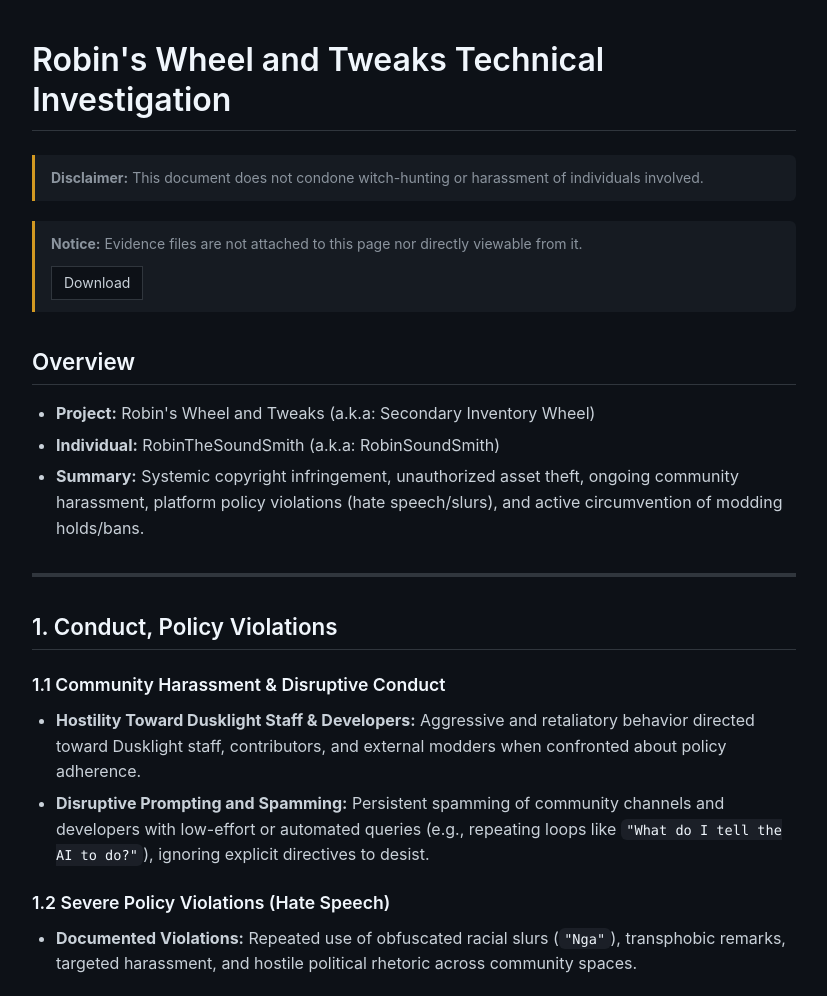
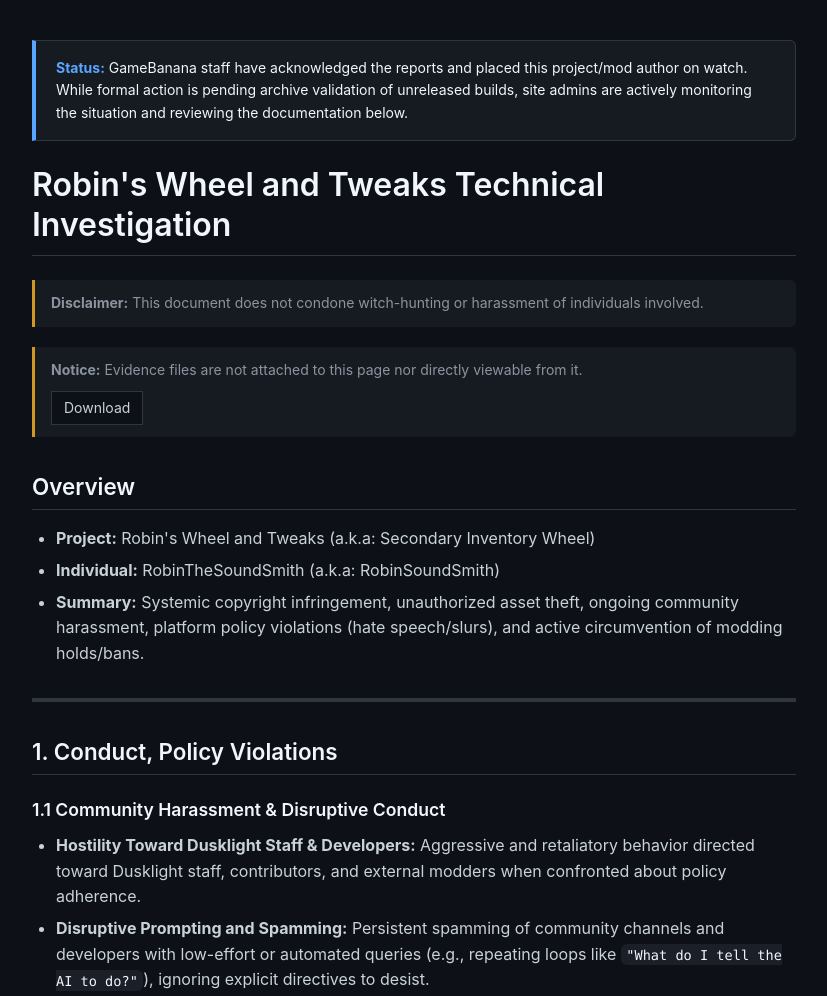
Before and after one commit to ajsea1sy/rixarchives, a plain HTML site: page robin.html in a window 1280 px wide. Shown: the top 996 px of the page, without its empty margins (226-1053 px from the left). Drawn offline with Linux system fonts and the light colour scheme.

Commit message:
Update robin.html

```diff
--- a/robin.html
+++ b/robin.html
@@ -1,4 +1,3 @@
-
 <!DOCTYPE html>
 <html lang="en">
 <head>
@@ -205,6 +204,23 @@
       font-size: 14px;
     }
 
+    .status-banner {
+      padding: 16px 20px;
+      color: var(--text-heading);
+      border-left: 0.25em solid var(--accent-blue);
+      background-color: var(--bg-secondary);
+      border-radius: 0 6px 6px 0;
+      margin-bottom: 24px;
+      font-size: 14px;
+      border: 1px solid var(--border-color);
+      border-left-width: 4px;
+      border-left-color: var(--accent-blue);
+    }
+
+    .status-banner strong {
+      color: var(--accent-blue);
+    }
+
     /* Evidence download button */
     .download-button {
       display: inline-block;
@@ -284,6 +300,10 @@
   <div class="app-container">
 
     <main class="main-content">
+
+      <div class="status-banner">
+        <strong>Status:</strong> GameBanana staff have acknowledged the reports and placed this project/mod author on watch. While formal action is pending archive validation of unreleased builds, site admins are actively monitoring the situation and reviewing the documentation below.
+      </div>
 
       <h1>Robin's Wheel and Tweaks Technical Investigation</h1>
 
```
